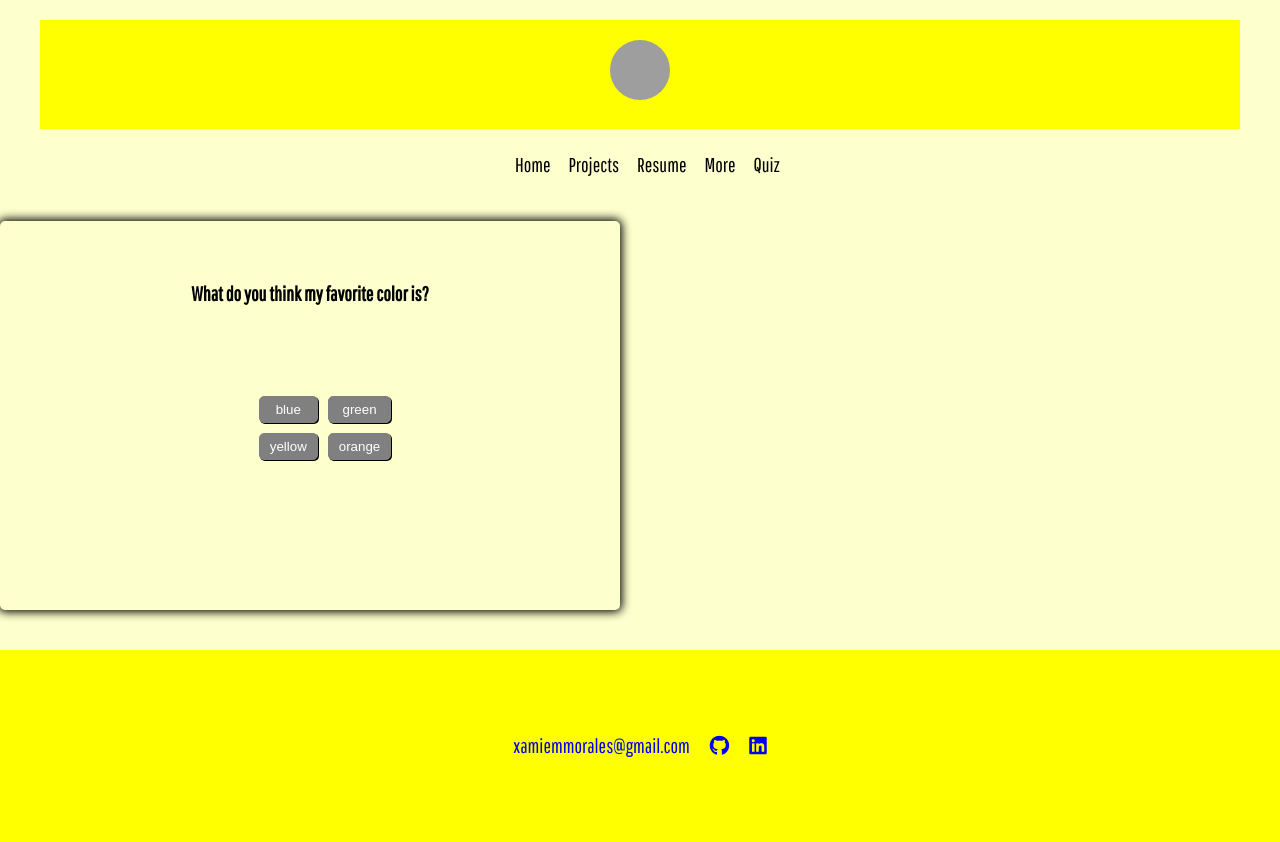
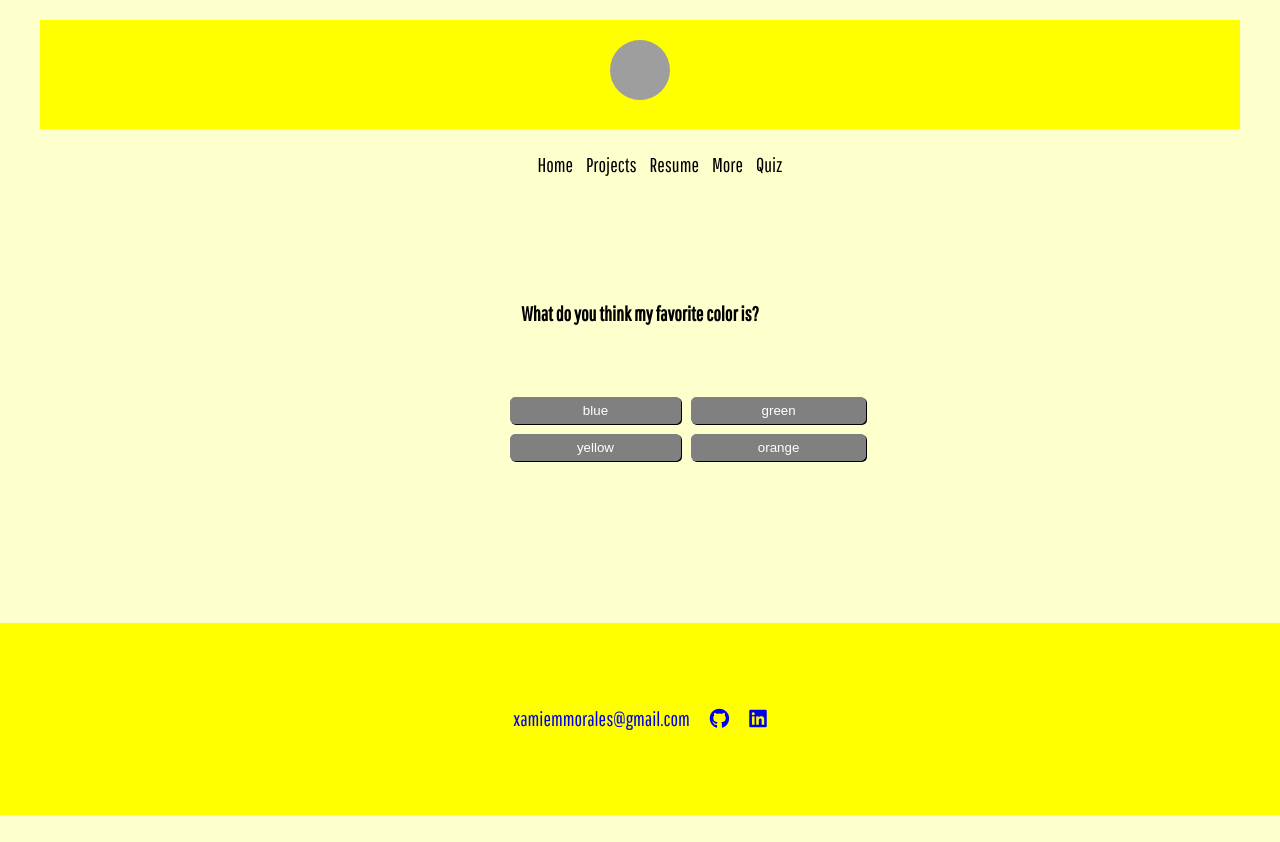
Before and after one commit to amiemora/Portfolio, a plain HTML site: page contact.html in a window 1280 px wide. Both pictures are taken after a click on the button "Start". After the commit the page ends 815 px from the top, so only its background shows below. Drawn offline with nearby package versions, Linux system fonts and the light colour scheme; grey boxes are pictures that could not be loaded.

Commit message:
removed quiz box

```diff
--- a/style.css
+++ b/style.css
@@ -33,13 +33,13 @@ header {
 }
 .nav__list {
     list-style: none;
-    padding-right: 20px;
+
 
 }
 .nav__item {
     display: inline;
     padding: 5px;
-    padding-right: 10px;
+
 }
 a {
     text-decoration: none;
@@ -59,7 +59,7 @@ a {
    column-rule-width: 1px;
    column-width: 100px;
    padding-left: 70px;
-   padding-right: 70px;
+
    padding-bottom: 30px;
 }
 .img-about {
@@ -253,33 +253,35 @@ div {
 .footer-link:hover {
     opacity: .7;
 }
-.review-container {
-    width: 600px;
-    max-width: 100%;
-    background-color: #fdffcd;
+/* .review-container {
+    width: 300px;
+    height: 200px;
+    /* max-width: 100%; */
+    /* background-color: #fdffcd;
     border-radius: 5px;
-    padding: 10px;
+    padding: 50px;
 
-    box-shadow: 0 0 10px 2px;
+    box-shadow: 0 0 10px 10px;
     display: grid;
     align-items: center;
-    justify-content: center;
-}
+    justify-content: center; */
+/* } */
 .btn-grid {
     display: grid;
     grid-template-columns: repeat(2,auto);
     gap: 10px;
-    margin: 20px 0;
-    margin-left: 20px;
+    margin: 1px 0;
+    margin-left: 175px;
 }
 .btn {
     border: 1px solid gray;
     border-radius: 5px;
-    padding: 5px 10px;
+    padding: 5px;
     color: white;
     outline: none;
     cursor: pointer;
 }
+
 .btn:hover {
     border-color: black;
 
@@ -287,11 +289,12 @@ div {
 .start-btn, .next-btn, .next-btn-2 {
     font-size: 1.5rem;
     font-weight: bold;
-    padding: 10px 20px;
+    padding: 10px;
     cursor: pointer;
+    margin-bottom: 50px;
 }
 .controls {
-    display: flex;
+    /* display: flex; */
     justify-content: center;
     align-items: center;
 }
```
